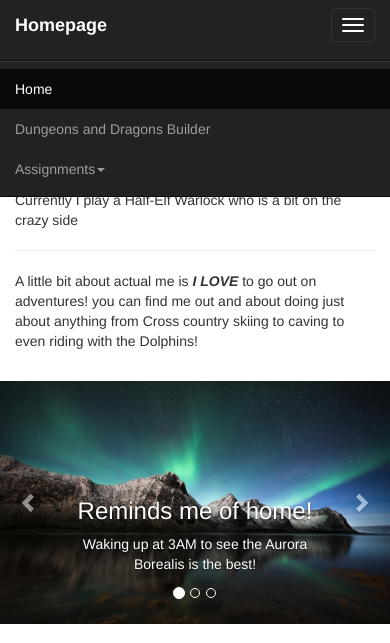
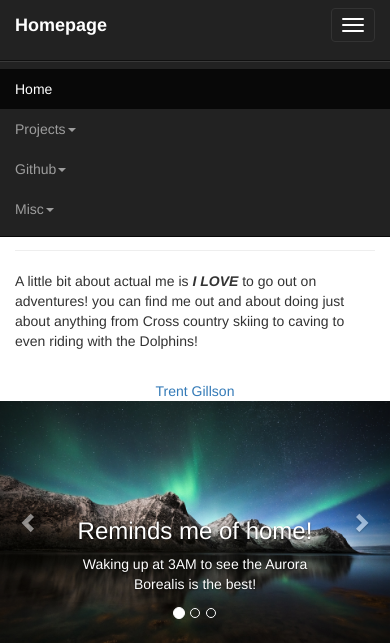
Before and after one commit to LiLDorth/DnD-5E-Character-Generator, a PHP site: page /dnd/homePage.html in a window 390 px wide, after a click that opens the changed part. Shown: the top 643 px of the page. Run offline with PHP 8.4, Linux system fonts and the light colour scheme; some libraries are stand-ins or nearby versions.

Commit message:
Added comments

```diff
--- a/web/DnD_Sheet_CSS.CSS
+++ b/web/DnD_Sheet_CSS.CSS
@@ -1,3 +1,7 @@
+/*
+    CSS style originally by Brandon FullJames retrieved from https://codepen.io/evertras/full/YVVeMd
+    Modified to fit contraints and styles of my own
+*/
 .red {
   background: red;
 }
--- a/web/DnD_SignIn.php
+++ b/web/DnD_SignIn.php
@@ -52,7 +52,6 @@ if ($type == 'Sign In') {
     if(password_verify($_POST["pass"],$info['password'])){
         $_SESSION['user'] = $_POST['user'];
         header("Location: Home.php");
-        echo "gets herehere";
         die();
     }
 }
--- a/web/Home.php
+++ b/web/Home.php
@@ -120,7 +120,7 @@ $id_user = $user_id['id'];
     <form action="dnd_PDF.php" method="post">
         <h1 style="color: white">SELECT A CHARACTER</h1>
         <select class="form-control" id="chara" name="character" required class="col-xs-4">
-<option value="" disabled selected hidden>Characters:</option>
+<option value="" disabled selected hidden>Characters</option>
             <?php
     foreach ($db->query("SELECT name, id FROM public.character WHERE user_id = $id_user;") as $row)
     {
@@ -134,8 +134,8 @@ $id_user = $user_id['id'];
 ?>
         </select>
         <br>
-        <input type="submit" class="btn-lg buttons" value="Load Character">
-        <a href="DnD_Builder.php" class="buttons btn-lg" style="color:black; display: inline-block;">Create A New Character</a>
+        <input type="submit" class="btn-lg buttons" value="Load Character" style="color:black; display: inline-block; height: 50px;">
+        <a href="DnD_Builder.php" class="buttons btn-lg" style="color:black; display: inline-block; height: 50px;">Create A New Character</a>
             </form></div><div class="col-lg-3"></div></div>
         </div>
 </body>
--- a/web/dnd_PDF.php
+++ b/web/dnd_PDF.php
@@ -567,3 +567,5 @@ try {
     </script>
     </body>
 </html>
+
+<!-- Base HTML Dungeons and Dragons form from Brandon Fulljames at https://codepen.io/evertras/full/YVVeMd --!>
--- a/web/homePage.html
+++ b/web/homePage.html
@@ -28,14 +28,28 @@
             <li class="active">
                 <a href="homePage.html">Home</a>
             </li>
-            <li>
-                <a href="DnDMenu.html">Dungeons and Dragons Builder</a>
+            <li class="dropdown"><a class="dropdown-toggle" data-toggle="dropdown" href="#">Projects<span class="caret"></span></a>
+                <ul class="dropdown-menu">
+                    <li><a href="https://gentle-forest-68000.herokuapp.com/DnDMenu.html">Dungeons and Dragons Builder</a></li>
+                    <li><a href="https://foodplanner8000.herokuapp.com/FoodPlan.html">FoodPlanner</a></li>
+                    <li><a href="DnDMenu.html">Android</a></li>
+                    <li><a href="https://gentle-forest-68000.herokuapp.com/Towers/Towers.html">Towers of Hanoi</a></li>
+                    <li><a href="DnDMenu.html">Walmart Lookup</a></li>
+                    <li><a href="DnDMenu.html">FoodPlanner</a></li>
+                </ul>
             </li>
-            <li class="dropdown"><a class="dropdown-toggle" data-toggle="dropdown" href="#">Assignments<span class="caret"></span></a>
+            <li class="dropdown"><a class="dropdown-toggle" data-toggle="dropdown" href="#">Github<span class="caret"></span></a>
                 <ul class="dropdown-menu">
-                    <li><a href="assignments.html">Assignment Index Page</a></li>
-                    <li><a href="#">Assignment One</a></li>
-                    <li><a href="#">Assignment Two</a></li>
+                    <li><a href="assignments.html">D&D Builder</a></li>
+                    <li><a href="#">FoodPlanner</a></li>
+                    <li><a href="#">Android </a></li>
+                </ul>
+            </li>
+             <li class="dropdown"><a class="dropdown-toggle" data-toggle="dropdown" href="#">Misc<span class="caret"></span></a>
+                <ul class="dropdown-menu">
+                    <li><a href="assignments.html">Mock Paper Shop</a></li>
+                    <li><a href="https://github.com/LiLDorth/FoodPlanner">FoodPlanner</a></li>
+                    <li><a href="#">Android </a></li>
                 </ul>
             </li>
         </ul>
@@ -52,6 +66,7 @@
             <p>A little bit about actual me is <i><b>I LOVE</b></i> to go out on adventures! you can find me out and about doing just about anything from Cross country skiing to caving to even riding with the Dolphins!</p>
         </div>
 <br>
+        <div class="LI-profile-badge"  data-version="v1" data-size="medium" data-locale="en_US" data-type="vertical" data-theme="dark" data-vanity="trent-gillson-9949a589"><a class="LI-simple-link" href='https://www.linkedin.com/in/trent-gillson-9949a589?trk=profile-badge'>Trent Gillson</a></div>
 <footer>
     <div id="myCarousel" class="carousel slide" data-ride="carousel">
         <!-- Indicators -->
--- a/web/lookUp.php
+++ b/web/lookUp.php
@@ -2,13 +2,10 @@
 try {
     global $db;
 	$dbUrl = getenv('DATABASE_URL');
-
 	if (empty($dbUrl)){
 		$dbUrl = "postgres://postgres:server@localhost:5432/dnd";
 	}
-
 	$dbopts = parse_url($dbUrl);
-
 	$currentHost = $dbopts["host"];
 	$currentPort = $dbopts["port"];
 	$currentUser = $dbopts["user"];
@@ -24,7 +21,6 @@ try {
 
 $table = htmlspecialchars($_REQUEST['table']);
 $idNum = htmlspecialchars($_REQUEST['id']);
-
 
 //SQL Injection preventive measures, PHP prohibts binding tablenames so this is a workaround
 if ($table === 'race' || $table === 'class') {
```
Also changed, not shown: web/DnD_Builder.php (+42 -40 lines).
